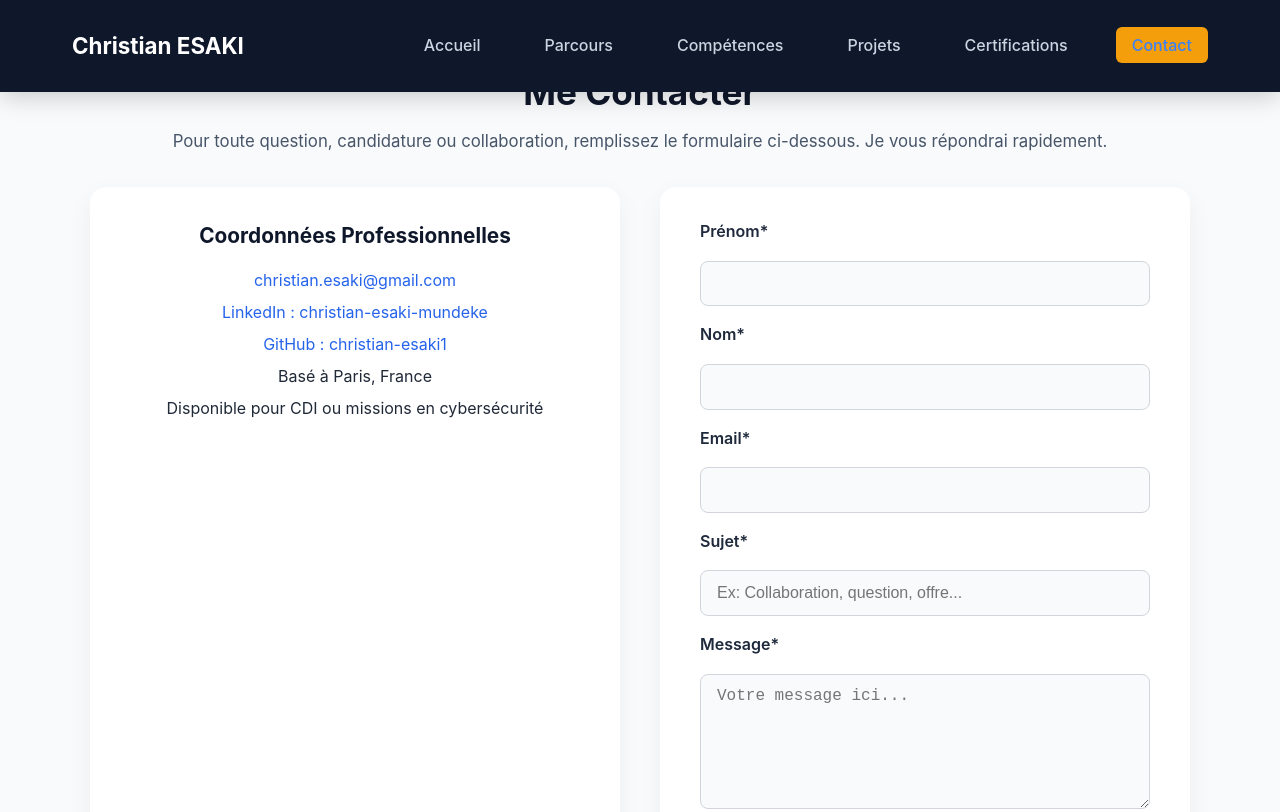
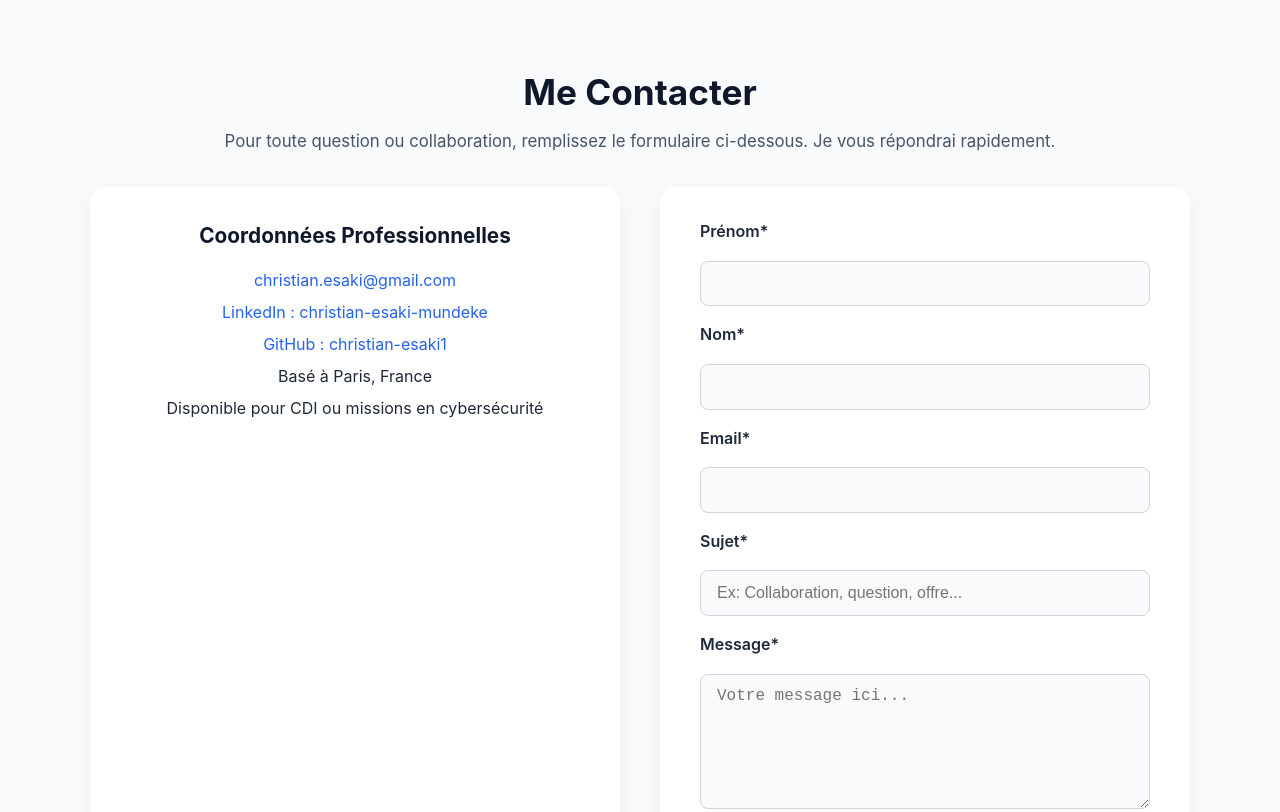
Before and after one commit to christian-esaki1/christian-esaki-portfolio, a plain HTML site: page contact.html in a window 1280 px wide. Shown: the top 812 px of the page. Drawn offline with Linux system fonts and the light colour scheme.

Commit message:
Update contact.html

```diff
--- a/contact.html
+++ b/contact.html
@@ -203,24 +203,11 @@
 
 <body>
   <!-- Navigation -->
-  <nav class="navbar">
-    <div class="nav-container container">
-      <a href="index.html" class="logo">Christian ESAKI</a>
-      <ul class="nav-menu">
-        <li><a href="index.html">Accueil</a></li>
-        <li><a href="parcours.html">Parcours</a></li>
-        <li><a href="competences.html">Compétences</a></li>
-        <li><a href="projets.html">Projets</a></li>
-        <li><a href="certifications.html">Certifications</a></li>
-        <li><a href="contact.html" class="active">Contact</a></li>
-      </ul>
-    </div>
-  </nav>
-
+ <div id="navbar-container"></div>
   <main>
     <section class="section">
       <h1 class="section-title">Me Contacter</h1>
-      <p class="section-subtitle">Pour toute question, candidature ou collaboration, remplissez le formulaire ci-dessous. Je vous répondrai rapidement.</p>
+      <p class="section-subtitle">Pour toute question ou collaboration, remplissez le formulaire ci-dessous. Je vous répondrai rapidement.</p>
 
       <div class="contact-wrapper">
         <div class="contact-info">
```
